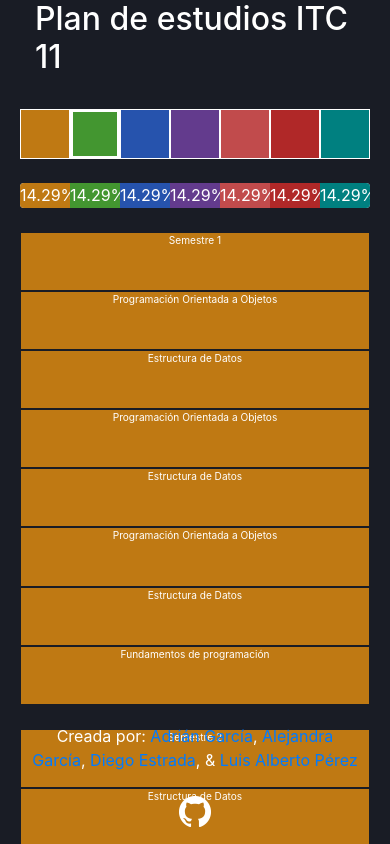
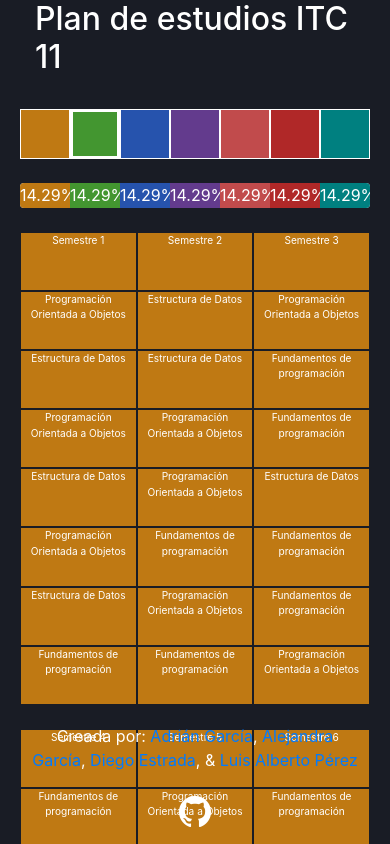
Before and after one commit to luispc111/PlanesDeEstudio, a React (Create React App) app: page /plan/itc_11 in a window 390 px wide. Shown: the top 844 px of the page. Built offline with nearby package versions, Linux system fonts and the light colour scheme.

Commit message:
Mejorar responsividad de la tabla

```diff
--- a/src/components/PlanDeEstudio/BarrasDeProgreso/BarrasDeProgreso.js
+++ b/src/components/PlanDeEstudio/BarrasDeProgreso/BarrasDeProgreso.js
@@ -5,7 +5,12 @@ export default function BarrasDeProgreso({ listaColores }) {
   return (
     <ProgressBar className="m-0 barra-progreso">
       {listaColores.map((color, indice) => (
-        <ProgressBar className={`bg-${color}`} now={(100 / listaColores.length)} label={`${(100 / listaColores.length).toFixed(2)}%`} key={indice} />
+        <ProgressBar
+          // striped
+          className={`bg-${color}`}
+          now={(100 / listaColores.length)}
+          label={`${(100 / listaColores.length).toFixed(2)}%`}
+          key={indice} />
       ))}
     </ProgressBar>
   )
--- a/src/components/PlanDeEstudio/Semestre/Semestre.js
+++ b/src/components/PlanDeEstudio/Semestre/Semestre.js
@@ -47,7 +47,7 @@ export default function Semestre ({ materias, numSemestre, tec21, colorSeleccion
   }
 
   return (
-    <Col md className="semestre m-0 p-0 mb-4">
+    <Col xs={4} md className="semestre m-0 p-0 mb-4">
       <div className={`materia labelMateria bg-${colorDeFondo}`} onClick={() => botonClickeado()}><label>Semestre {numSemestre}</label></div>
       {materias.map((materia, indice) => (
         <Materia
```
